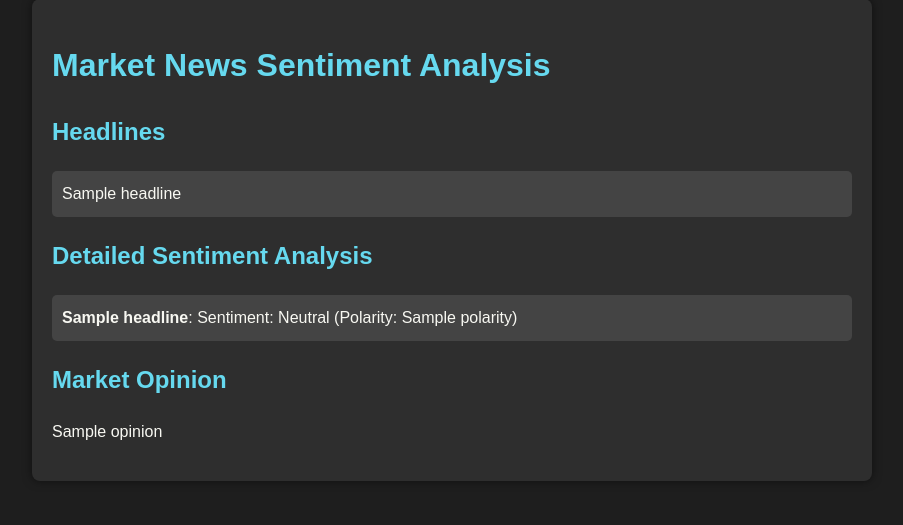
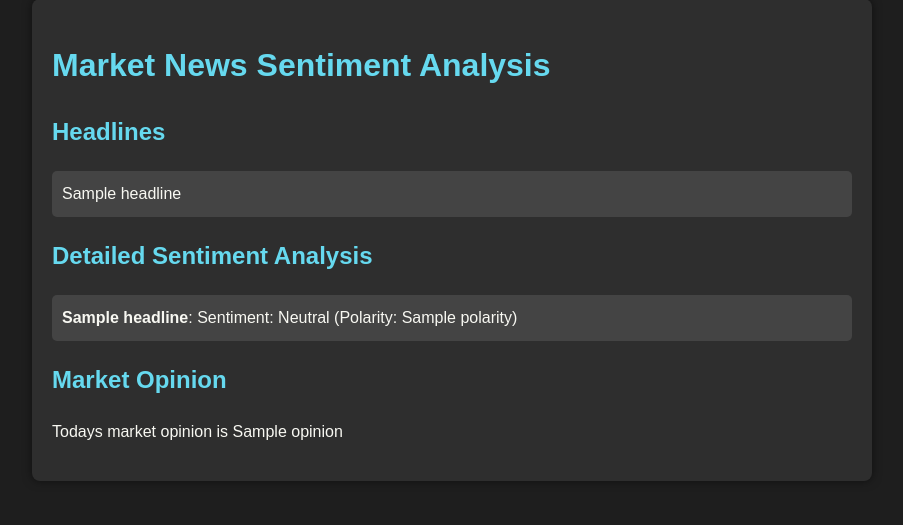
Before and after one commit to Joshua-CB010958/Opinionate, a Flask app: template templates/index.html in a window 1280 px wide. Shown: the part 29-554 px from the top of the page, without its empty margins (188-1091 px from the left). Run offline with Flask 3, Linux system fonts and the light colour scheme; the template is opened without the code that fills it: most values are stand-ins (such as "Sample title", 1, 10 or a date in 2020).

Commit message:
Update index.html

```diff
--- a/templates/index.html
+++ b/templates/index.html
@@ -27,7 +27,7 @@
         </ul>
 
         <h2>Market Opinion</h2>
-        <p>{{ opinion }}</p>
+        <p>Todays market opinion is {{ opinion }}</p>
     </div>
 </body>
 </html>
```
